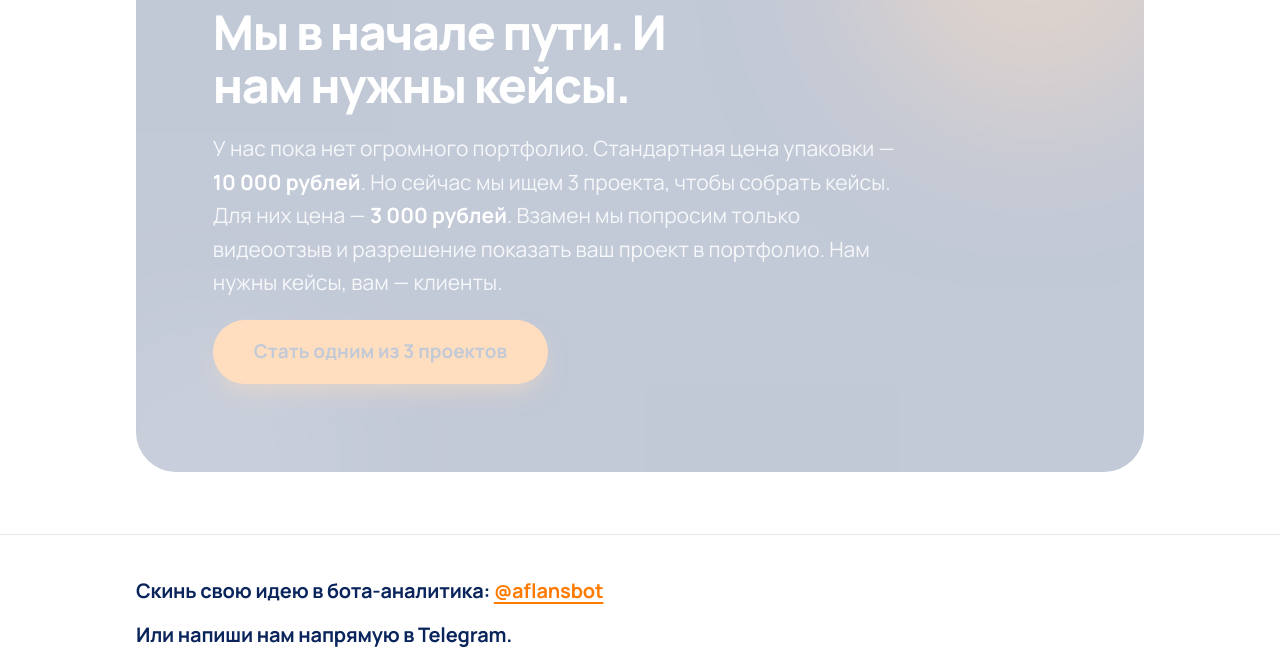
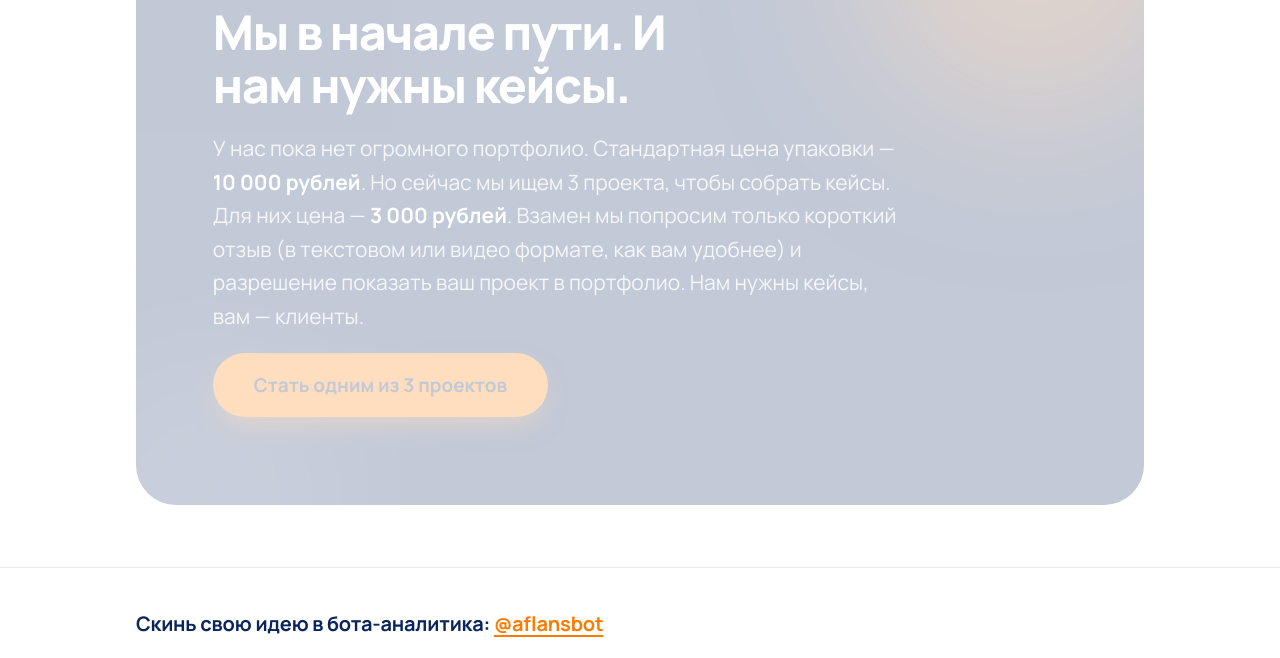
Before and after one commit to aflans/aflans, a plain HTML site: page index.html in a window 1280 px wide. Shown: the part 2440-3098 px from the top of the page. Drawn offline with Linux system fonts and the light colour scheme.

Commit message:
Update index.html

```diff
--- a/index.html
+++ b/index.html
@@ -231,7 +231,7 @@
         <div class="cta-in">
           <p class="label">Наше честное предложение</p>
           <h2>Мы в начале пути. И нам нужны кейсы.</h2>
-          <p class="text">У нас пока нет огромного портфолио. Стандартная цена упаковки — <b>10 000 рублей</b>. Но сейчас мы ищем 3 проекта, чтобы собрать кейсы. Для них цена — <b>3 000 рублей</b>. Взамен мы попросим только видеоотзыв и разрешение показать ваш проект в портфолио. Нам нужны кейсы, вам — клиенты.</p>
+          <p class="text">У нас пока нет огромного портфолио. Стандартная цена упаковки — <b>10 000 рублей</b>. Но сейчас мы ищем 3 проекта, чтобы собрать кейсы. Для них цена — <b>3 000 рублей</b>. Взамен мы попросим только  короткий отзыв (в текстовом или видео формате, как вам удобнее) и разрешение показать ваш проект в портфолио. Нам нужны кейсы, вам — клиенты.</p>
           <a class="btn btn-accent btn-xl" href="https://t.me/aflans?direct">Стать одним из 3 проектов</a>
         </div>
       </div>
```
